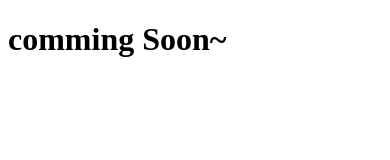
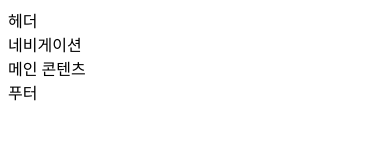
Before and after one commit to chaeyeonseol/FUS13, a plain HTML site: page index.html in a window 390 px wide. Drawn offline with Linux system fonts and the light colour scheme.

Commit message:
모바일 본문 구조 완성

```diff
--- a/index.html
+++ b/index.html
@@ -6,6 +6,9 @@
     <title>모바일 웹 - 설채연</title>
   </head>
   <body>
-   <h1>comming Soon~</h1>
+   <header class="appHeader">헤더</header>
+   <nav class="appNavigation">네비게이션</nav>
+   <main class="appMain">메인 콘텐츠</main>
+   <footer class="appFooter">푸터</footer>
   </body>
 </html>
```
